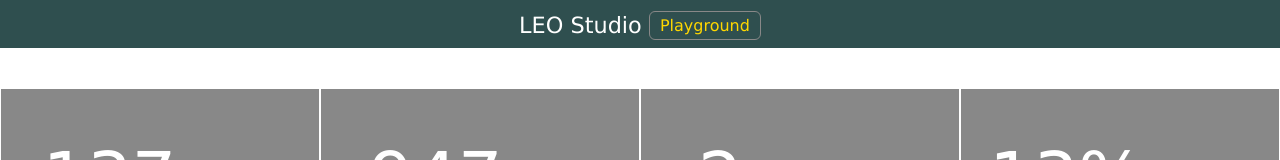
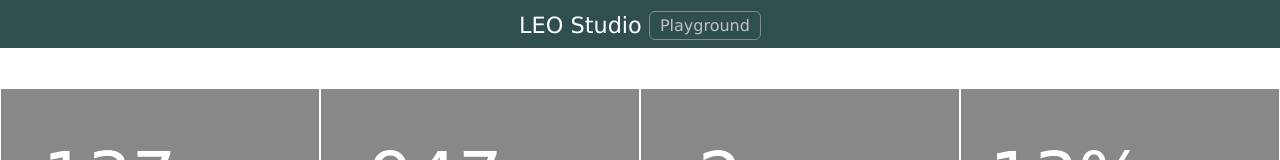
Before and after one commit to leoskywork/playgroundweb, a plain HTML site: page index.html in a window 1280 px wide. Shown: the top 160 px of the page. Drawn offline with Linux system fonts and the light colour scheme; no server answers.

Commit message:
silver edition on header

```diff
--- a/style/play.css
+++ b/style/play.css
@@ -13,7 +13,7 @@
     font-size: 1rem;
     border: 1px solid #888;
     border-radius: 6px;
-    color: gold;
+    color: silver;
     padding: 4px 10px;
 }
 
```
